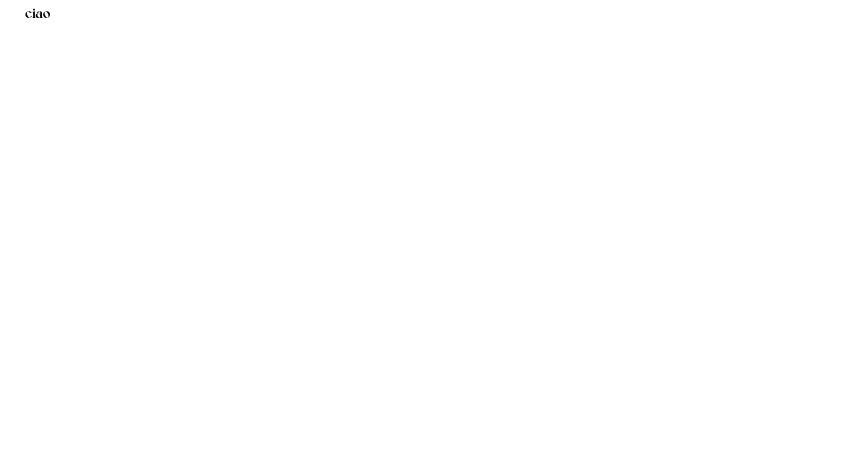
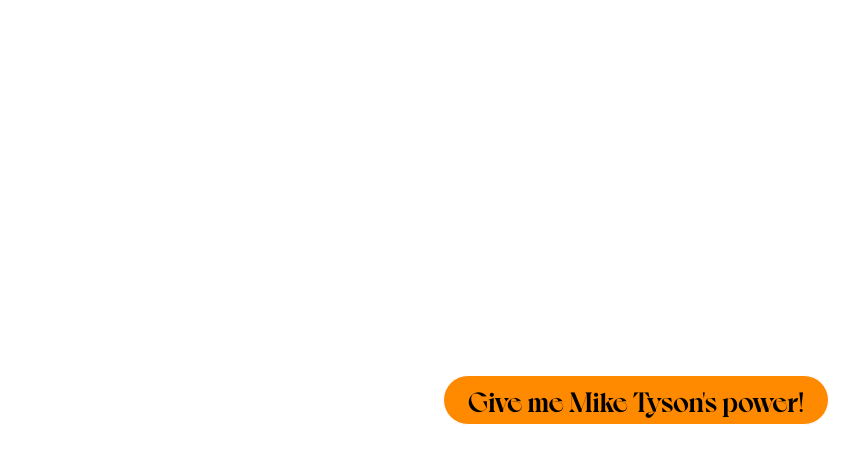
Before and after one commit to stefanocerri/mind---dimension, a Next.js app: page /miketyson in a window 1280 px wide. Shown: the top 464 px of the page, without its empty margins (0-867 px from the left). Built offline with nearby package versions, Linux system fonts and the light colour scheme.

Commit message:
update mike tyson

```diff
--- a/pages/miketyson/index.js
+++ b/pages/miketyson.js
@@ -1,5 +1,5 @@
-const mutingthenoise = require("./mutingthenoise/index");
-const deejay = require("./deejay/index");
+const mutingthenoise = require("../miketyson/mutingthenoise/index");
+const deejay = require("../miketyson/deejay/index");
 import styled from "styled-components";
 
 export default function Home() {
@@ -9,14 +9,27 @@
     deejay.getPage(40)
     console.log("ok")
     }
-  return <StyledButton onClick={() => button()}>ciao</StyledButton>;
+  return (
+    <StyledBox>
+      <StyledButton onClick={() => button()}>Give me Mike Tyson's power!</StyledButton>
+    </StyledBox>
+  );
 }
 
+const StyledBox = styled.div`
+  display: flex;
+  flex-direction: row;
+  flex-wrap: wrap;
+  justify-content: center;
+  align-items: center;
+  height: 100vh;
+`;
+
 const StyledButton = styled.a`
-  padding: 8px 24px;
+  padding: 12px 24px;
   border-radius: 48px;
-  font-size: ${(props) => props.theme.fontSizes.small};
-  background: ${(props) => props.theme.colors.white};
+  font-size: ${(props) => props.theme.fontSizes.h3};
+  background: ${(props) => props.theme.colors.primary};
   border: 1px solid ${(props) => props.theme.colors.white};
   color: ${(props) => props.theme.colors.black};
   margin-top: 12px;
```
Also changed, not shown: miketyson/Utility/server.js (renamed from pages/miketyson/Utility/server.js), miketyson/Utility/utility.js (renamed from pages/miketyson/Utility/utility.js), miketyson/aboveboarddist/data.json (renamed from pages/miketyson/aboveboarddist/data.json), miketyson/aboveboarddist/index.js (renamed from pages/miketyson/aboveboarddist/index.js), miketyson/aboveboarddist/services.js (renamed from pages/miketyson/aboveboarddist/services.js), miketyson/data/deejay.json (renamed from pages/miketyson/data/deejay.json), miketyson/data/mutingthenoise.json (renamed from pages/miketyson/data/mutingthenoise.json), miketyson/deejay/index.js (renamed from pages/miketyson/deejay/index.js), miketyson/deejay/services.js (renamed from pages/miketyson/deejay/services.js), miketyson/mutingthenoise/index.js (renamed from pages/miketyson/mutingthenoise/index.js), miketyson/mutingthenoise/services.js (renamed from pages/miketyson/mutingthenoise/services.js).
